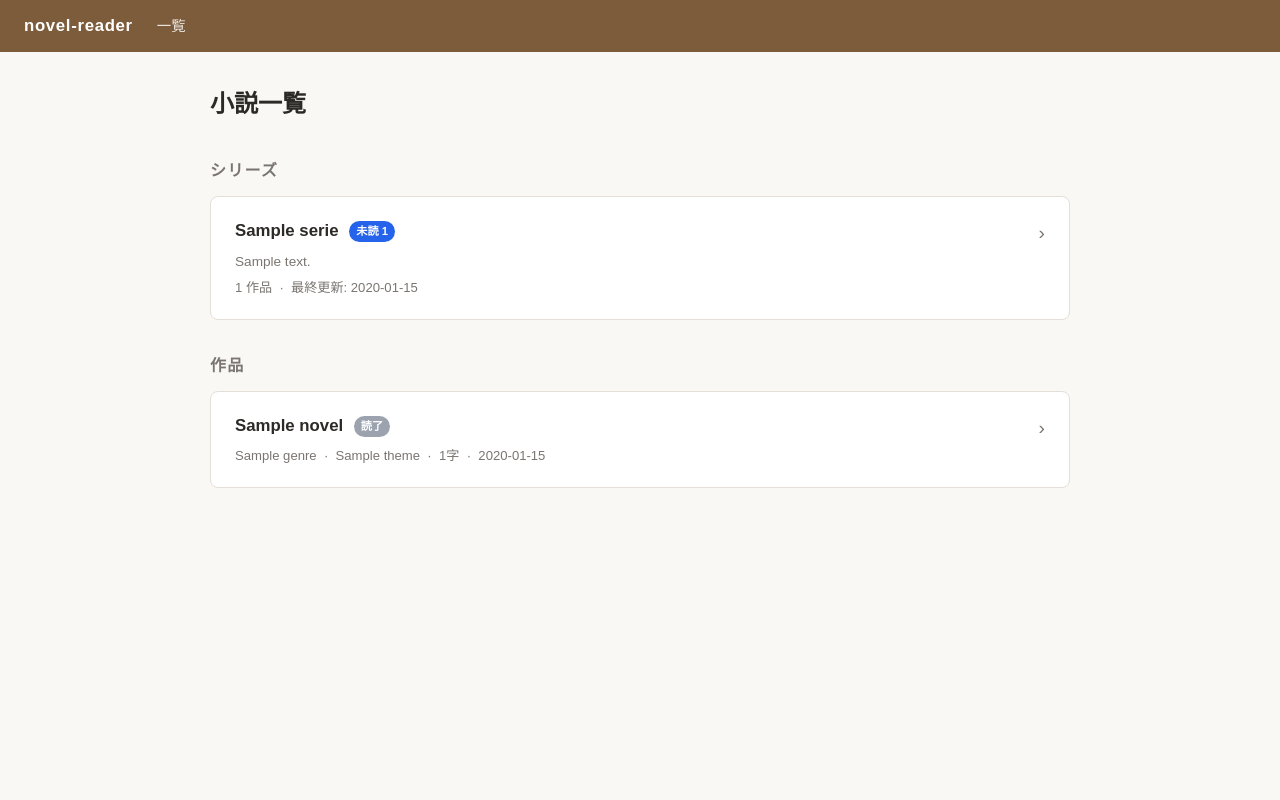
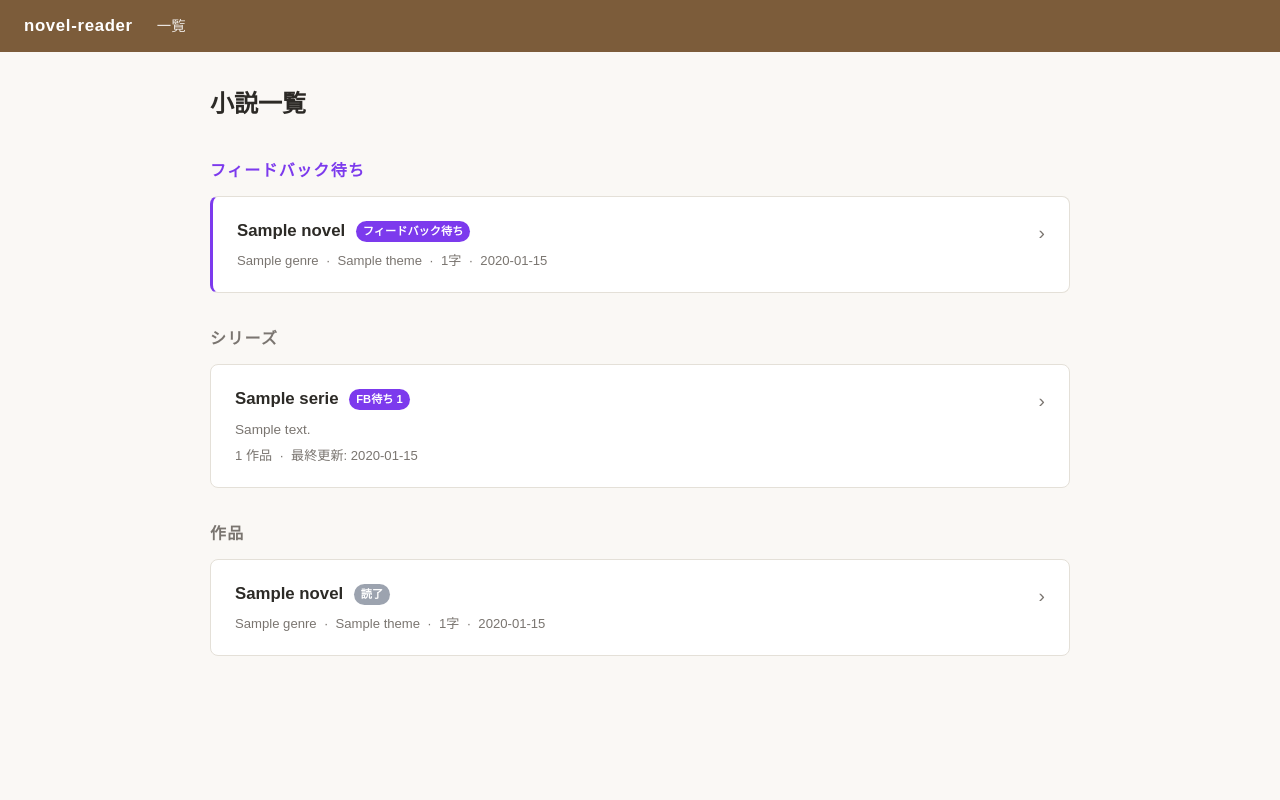
Before and after one commit to MOGW4086/novel-writer, a FastAPI app: template templates/index.html in a window 1280 px wide. Run offline with FastAPI, Linux system fonts and the light colour scheme; the template is opened without the code that fills it: most values are stand-ins (such as "Sample title", 1, 10 or a date in 2020).

Commit message:
feat: 短編自動読了 (#21) とFB待ち状態分離 (#22)
- 全文が1画面に収まる短編小説をページロード時に自動で読了判定 (#21)
- 読了済み・フィードバック未記入の作品を一覧で「フィードバック待ち」セクションに分離表示 (#22)
- db: get_standalone_novels / get_novels_by_series に feedback_count カラムを追加
- db: get_series_list に needs_feedback_count カラムを追加
- シリーズ詳細ページのエピソードにも「FB待ち」バッジを表示

Co-Authored-By: Claude Sonnet 4.6 <noreply@anthropic.com>

```diff
--- a/app.py
+++ b/app.py
@@ -53,11 +53,12 @@ def _reading_status(novel: dict) -> str:
 
 
 def _enrich_novel(novel: dict) -> dict:
-    """一覧表示用に is_new と reading_status を付与したコピーを返す。"""
+    """一覧表示用に is_new / reading_status / has_feedback を付与したコピーを返す。"""
     return {
         **novel,
         "is_new": _is_new(novel.get("generated_at", "")),
         "reading_status": _reading_status(novel),
+        "has_feedback": bool(novel.get("feedback_count", 0)),
     }
 
 
@@ -69,19 +70,25 @@ def _enrich_novel(novel: dict) -> dict:
 async def index(request: Request):
     """
     小説一覧ページ。シリーズ一覧とスタンドアロン小説を表示する。
+    スタンドアロン小説は「フィードバック待ち」と「未読・読書中」に分けて渡す。
     """
     series_list = db.get_series_list()
-    standalone = [_enrich_novel(n) for n in db.get_standalone_novels(limit=100)]
+    all_standalone = [_enrich_novel(n) for n in db.get_standalone_novels(limit=100)]
 
     # シリーズにも新着フラグを付与（最終更新日で判定）
     for s in series_list:
         s["is_new"] = _is_new(s.get("latest_generated_at") or "")
+
+    # 読了済みでフィードバック未記入の作品を分離
+    feedback_needed = [n for n in all_standalone if n["reading_status"] == "completed" and not n["has_feedback"]]
+    standalone = [n for n in all_standalone if n not in feedback_needed]
 
     return templates.TemplateResponse(
         request,
         "index.html",
         {
             "series_list": series_list,
+            "feedback_needed": feedback_needed,
             "standalone": standalone,
         },
     )
--- a/templates/base.html
+++ b/templates/base.html
@@ -15,12 +15,13 @@
       --text-muted:#7a7570;
       --accent:    #7c5c3a;
       --accent-lt: #f3ece3;
-      --new:       #d97706;
-      --unread:    #2563eb;
-      --reading:   #059669;
-      --completed: #9ca3af;
-      --star-on:   #f59e0b;
-      --danger:    #dc2626;
+      --new:            #d97706;
+      --unread:         #2563eb;
+      --reading:        #059669;
+      --completed:      #9ca3af;
+      --needs-feedback: #7c3aed;
+      --star-on:        #f59e0b;
+      --danger:         #dc2626;
     }
 
     body {
@@ -71,10 +72,11 @@
       vertical-align: middle;
       margin-left: 6px;
     }
-    .badge-new      { background: var(--new);     color: #fff; }
-    .badge-unread   { background: var(--unread);  color: #fff; }
-    .badge-reading  { background: var(--reading); color: #fff; }
-    .badge-completed{ background: var(--completed); color: #fff; }
+    .badge-new           { background: var(--new);            color: #fff; }
+    .badge-unread        { background: var(--unread);         color: #fff; }
+    .badge-reading       { background: var(--reading);        color: #fff; }
+    .badge-completed     { background: var(--completed);      color: #fff; }
+    .badge-needs-feedback{ background: var(--needs-feedback); color: #fff; }
 
     /* 進捗バー */
     .progress-bar-wrap {
--- a/templates/index.html
+++ b/templates/index.html
@@ -3,6 +3,32 @@
 
 {% block content %}
 <h1>小説一覧</h1>
+
+<!-- フィードバック待ちセクション（スタンドアロン） -->
+{% if feedback_needed %}
+<div class="section-title" style="color:var(--needs-feedback);">フィードバック待ち</div>
+{% for novel in feedback_needed %}
+<a href="/novels/{{ novel.id }}" style="display:block; text-decoration:none; color:inherit;">
+  <div class="card" style="border-left:3px solid var(--needs-feedback);">
+    <div style="display:flex; justify-content:space-between; align-items:flex-start; gap:1rem;">
+      <div style="flex:1; min-width:0;">
+        <h3>
+          {{ novel.title }}
+          {% if novel.is_new %}<span class="badge badge-new">NEW</span>{% endif %}
+          <span class="badge badge-needs-feedback">フィードバック待ち</span>
+        </h3>
+        <div class="meta">
+          {{ novel.genre }} &nbsp;·&nbsp; {{ novel.theme }}
+          &nbsp;·&nbsp; {{ novel.word_count | int }}字
+          &nbsp;·&nbsp; {{ novel.generated_at[:10] }}
+        </div>
+      </div>
+      <span style="color:var(--text-muted); font-size:1.2rem; flex-shrink:0;">›</span>
+    </div>
+  </div>
+</a>
+{% endfor %}
+{% endif %}
 
 <!-- シリーズ一覧 -->
 {% if series_list %}
@@ -15,7 +41,9 @@
         <h3>
           {{ s.title }}
           {% if s.is_new %}<span class="badge badge-new">NEW</span>{% endif %}
-          {% if s.unread_count and s.unread_count > 0 %}
+          {% if s.needs_feedback_count and s.needs_feedback_count > 0 %}
+            <span class="badge badge-needs-feedback">FB待ち {{ s.needs_feedback_count }}</span>
+          {% elif s.unread_count and s.unread_count > 0 %}
             <span class="badge badge-unread">未読 {{ s.unread_count }}</span>
           {% endif %}
         </h3>
--- a/templates/series.html
+++ b/templates/series.html
@@ -30,7 +30,11 @@
             {% elif novel.reading_status == 'reading' %}
               <span class="badge badge-reading">読書中</span>
             {% elif novel.reading_status == 'completed' %}
-              <span class="badge badge-completed">読了</span>
+              {% if not novel.has_feedback %}
+                <span class="badge badge-needs-feedback">FB待ち</span>
+              {% else %}
+                <span class="badge badge-completed">読了</span>
+              {% endif %}
             {% endif %}
           </h3>
         </div>
```
Also changed, not shown: db.py (+14 -7 lines), templates/novel.html (+9 -0 lines).
